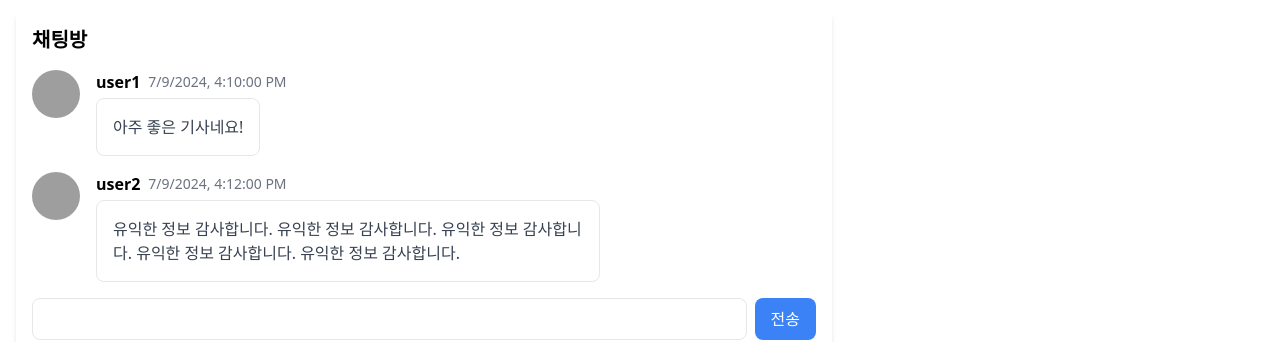
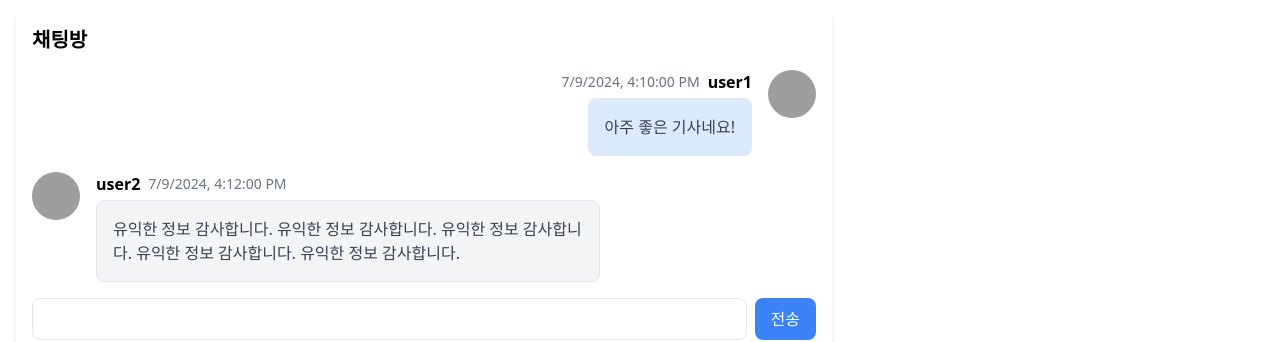
Before and after one commit to TodayFin/todayfin-fe, a Next.js app: page /news/category1 in a window 1280 px wide. Shown: the part 947-1289 px from the top of the page. Built offline with nearby package versions, Linux system fonts and the light colour scheme; grey boxes are pictures that could not be loaded.

Commit message:
feat: 뉴스 채팅창 본인 채팅 구별
- ChatRoom.js 파일 위치 이동
- 채팅 관련 컴포넌트 분리

```diff
--- a/src/app/news/[newsid]/page.js
+++ b/src/app/news/[newsid]/page.js
@@ -4,7 +4,7 @@ import { useEffect, useState } from "react";
 import NewsHeader from "@/components/news/NewsHeader";
 import NewsContent from "@/components/news/NewsContent";
 import RecommendedNewsSidebar from "@/components/news/RecommendedNewsSidebar";
-import ChatRoom from "@/components/news/ChatRoom";
+import ChatRoom from "@/components/news/chat/ChatRoom";
 
 const NewsPage = () => {
   const pathname = usePathname();
--- a/src/components/news/ChatRoom.js
+++ b/src/components/news/chat/ChatRoom.js
@@ -1,15 +1,20 @@
+"use client";
 import React, { useState } from "react";
+import ReceivedMessage from "./ReceivedMessage";
+import SentMessage from "./SentMessage";
 
 const ChatRoom = ({ comments }) => {
   const [message, setMessage] = useState("");
   const [chat, setChat] = useState(comments);
+
+  const currentUserId = 1;
 
   const handleSend = () => {
     if (message.trim()) {
       setChat([
         ...chat,
         {
-          userId: 1,
+          userId: currentUserId,
           user: "user1",
           text: message,
           timestamp: new Date().toISOString(),
@@ -23,28 +28,23 @@ const ChatRoom = ({ comments }) => {
     <div className="bg-white p-4 shadow-md rounded-lg">
       <h2 className="text-xl font-bold mb-4">채팅방</h2>
       <div className="mb-4">
-        {chat.map((comment, index) => (
-          <div key={index} className="mb-4 flex items-start">
-            <div className="mr-4">
-              <img
-                src="https://avatars.githubusercontent.com/u/86763857?v=4"
-                alt={comment.user}
-                className="rounded-full w-12 h-12 object-cover"
-              />
-            </div>
-            <div className="flex-1">
-              <div className="flex items-center mb-1">
-                <span className="font-bold mr-2">{comment.user}</span>
-                <span className="text-gray-500 text-sm">
-                  {new Date(comment.timestamp).toLocaleString()}
-                </span>
-              </div>
-              <p className="text-gray-700 border p-4 rounded-lg w-fit max-w-[70%]">
-                {comment.text}
-              </p>
-            </div>
-          </div>
-        ))}
+        {chat.map((comment, index) =>
+          comment.userId === currentUserId ? (
+            <SentMessage
+              key={index}
+              user={comment.user}
+              timestamp={comment.timestamp}
+              text={comment.text}
+            />
+          ) : (
+            <ReceivedMessage
+              key={index}
+              user={comment.user}
+              timestamp={comment.timestamp}
+              text={comment.text}
+            />
+          )
+        )}
       </div>
       <div className="flex">
         <input
--- /dev/null
+++ b/src/components/news/chat/ReceivedMessage.js
@@ -0,0 +1,24 @@
+const ReceivedMessage = ({ user, timestamp, text }) => {
+    return (
+      <div className="mb-4 flex items-start">
+        <div className="mr-4">
+          <img
+            src="https://avatars.githubusercontent.com/u/86763857?v=4"
+            alt={user}
+            className="rounded-full w-12 h-12 object-cover"
+          />
+        </div>
+        <div className="flex-1">
+          <div className="flex items-center mb-1">
+            <span className="font-bold mr-2">{user}</span>
+            <span className="text-gray-500 text-sm">{new Date(timestamp).toLocaleString()}</span>
+          </div>
+          <p className="text-gray-700 border p-4 rounded-lg w-fit max-w-[70%] bg-gray-100">
+            {text}
+          </p>
+        </div>
+      </div>
+    );
+  };
+
+  export default ReceivedMessage;
--- /dev/null
+++ b/src/components/news/chat/SentMessage.js
@@ -0,0 +1,24 @@
+const SentMessage = ({ user, timestamp, text }) => {
+    return (
+      <div className="mb-4 flex items-start justify-end">
+        <div className="flex-1">
+          <div className="flex items-center mb-1 justify-end">
+            <span className="text-gray-500 text-sm">{new Date(timestamp).toLocaleString()}</span>
+            <span className="font-bold ml-2">{user}</span>
+          </div>
+          <p className="ml-auto text-gray-700 border p-4 rounded-lg w-fit max-w-[70%] bg-blue-100">
+            {text}
+          </p>
+        </div>
+        <div className="ml-4">
+          <img
+            src="https://avatars.githubusercontent.com/u/86763857?v=4"
+            alt={user}
+            className="rounded-full w-12 h-12 object-cover"
+          />
+        </div>
+      </div>
+    );
+  };
+
+  export default SentMessage;
```
